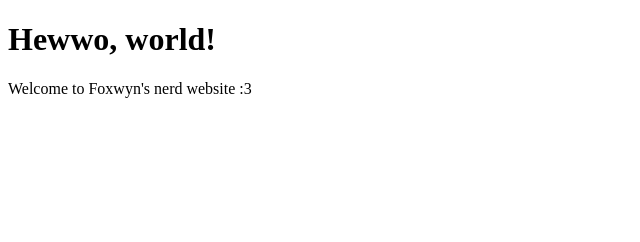
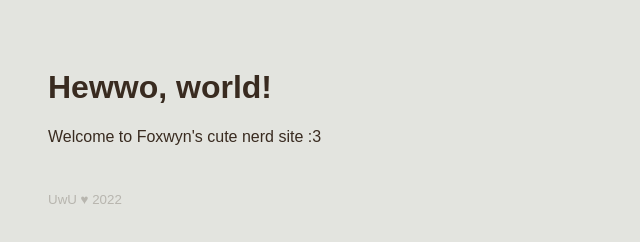
Before and after one commit to foxwyn/foxwyn.github.io, a plain HTML site: page index.html in a window 1280 px wide. Shown: the whole page, without its empty margins (0-640 px from the left). Drawn offline with Linux system fonts and the light colour scheme.

Commit message:
Update index.html

```diff
--- a/index.html
+++ b/index.html
@@ -2,10 +2,34 @@
 <html lang="en">
   <head>
     <meta charset="utf-8">
-    <title>Foxwyn</title>
+    <meta name="viewport" content="width=device-width, initial-scale=1.0">
+    <title>Foxwyn's Website</title>
+    <meta name="description" content="Just a foxy boi who likes to tinker with code and computers :3">
+    <meta name="color-scheme" content="normal">
+    <meta name="theme-color" content="#e3e4df">
+    <style>
+      body {
+        background-color: hsl(72, 8.5%, 88.4%);
+        color: hsl(26.4, 28.1%, 17.5%);
+        font-family: sans-serif;
+        margin: 1.5rem;
+        padding: 1.5rem;
+      }
+      footer {
+        color: hsla(26.4, 28.1%, 17.5%, 25%);
+        margin-top: 2.75rem;
+      }
+    </style>
   </head>
   <body>
-    <h1>Hewwo, world!</h1>
-    <p>Welcome to Foxwyn's nerd website :3</p>
+    <header>
+      <h1>Hewwo, world!</h1>
+    </header>
+    <main>
+      <p>Welcome to Foxwyn's cute nerd site :3</p>
+    </main>
+    <footer>
+      <p><small>UwU &hearts; 2022</small></p>
+    </footer>
   </body>
-<html>
+</html>
```
